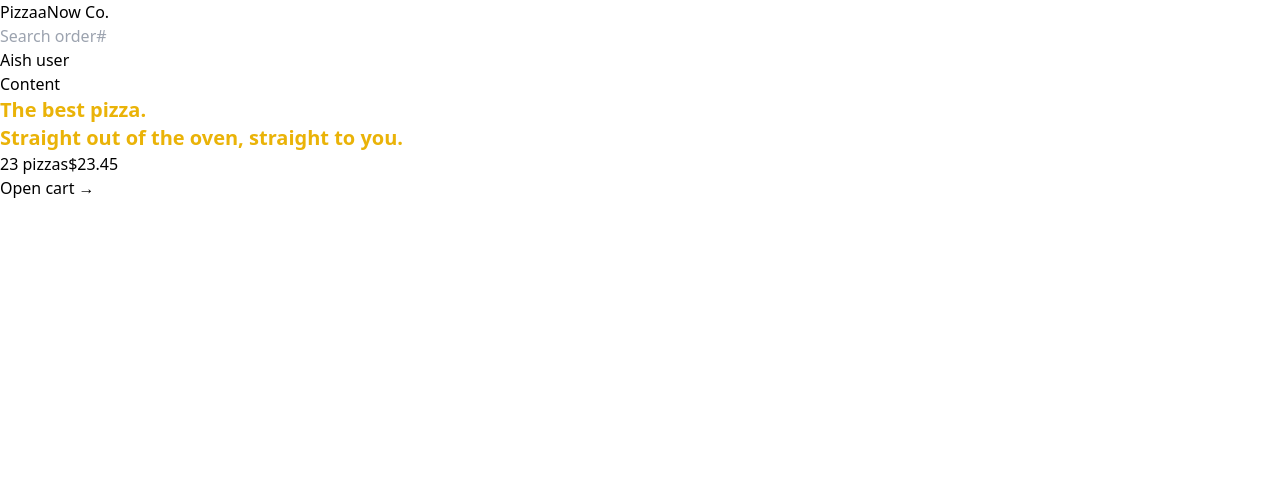
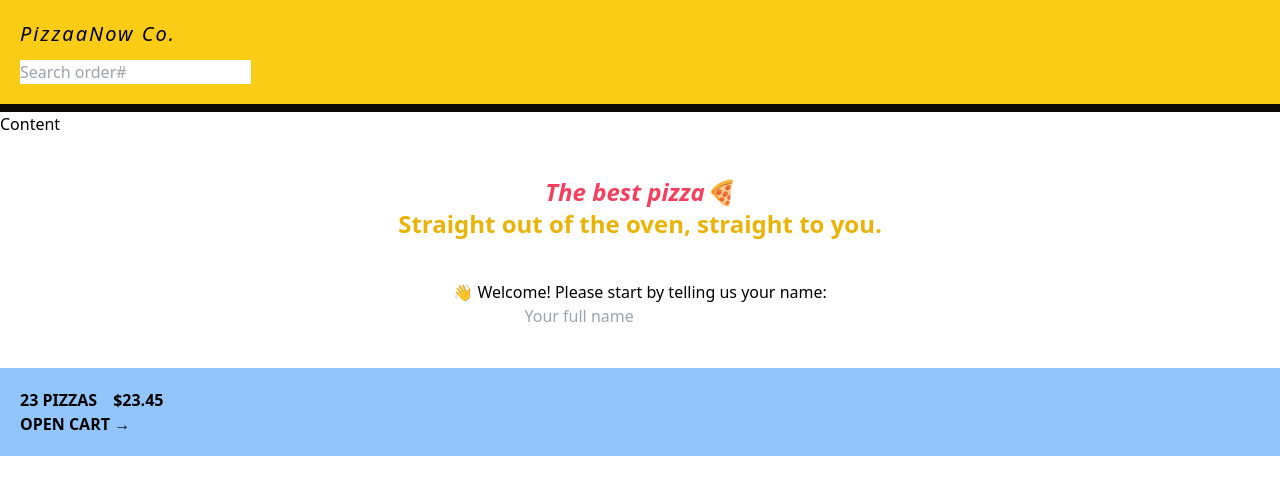
Before and after one commit to Aishwarya9425/React-pizza-now, a React (Vite) app: page / in a window 1280 px wide. Shown: the top 494 px of the page. Built offline with nearby package versions, Linux system fonts and the light colour scheme.

Commit message:
styling with tailwind

```diff
--- a/src/features/cart/CartOverview.jsx
+++ b/src/features/cart/CartOverview.jsx
@@ -2,9 +2,10 @@ import { Link } from "react-router-dom";
 
 function CartOverview() {
   return (
-    <div>
-      <p>
+    <div className="bg-blue-300 uppercase font-semibold p-5">
+      <p className="font-semibold space-x-4">
         <span>23 pizzas</span>
+
         <span>$23.45</span>
       </p>
       <Link to="/cart">Open cart &rarr;</Link>
--- /dev/null
+++ b/src/features/user/Username.jsx
@@ -0,0 +1,9 @@
+function Username() {
+    return (
+        <div className="hidden font-serif text-xl	">
+            Aishwarya
+        </div>
+    )
+}
+
+export default Username
--- a/src/ui/Header.jsx
+++ b/src/ui/Header.jsx
@@ -1,12 +1,13 @@
 import { Link } from "react-router-dom";
 import SearchOrder from "../features/order/SearchOrder";
+import Username from "../features/user/Username";
 
 function Header() {
   return (
-    <header>
-      <Link to="/">PizzaaNow Co.</Link>
+    <header className="bg-yellow-400 px-5 py-5 border-b-8 border-stone-950 space-y-3">
+      <Link to="/" className="tracking-widest text-xl italic">PizzaaNow Co.</Link>
       <SearchOrder />
-      <p>Aish user</p>
+     <Username/>
     </header>
   );
 }
--- a/src/ui/Home.jsx
+++ b/src/ui/Home.jsx
@@ -1,11 +1,16 @@
+import CreateUser from "../features/user/CreateUser";
+
 function Home() {
   return (
-    <div>
-      <h1 className="text-xl text-yellow-500 font-semibold">
-        The best pizza.
+    <div className="my-10 text-center">
+      <h1 className="mb-10 text-center text-2xl text-rose-500 font-bold italic">
+        The best pizza🍕
         <br />
+        <span className="text-yellow-500 not-italic">
         Straight out of the oven, straight to you.
+        </span>
       </h1>
+      <CreateUser/>
     </div>
   );
 }
```
